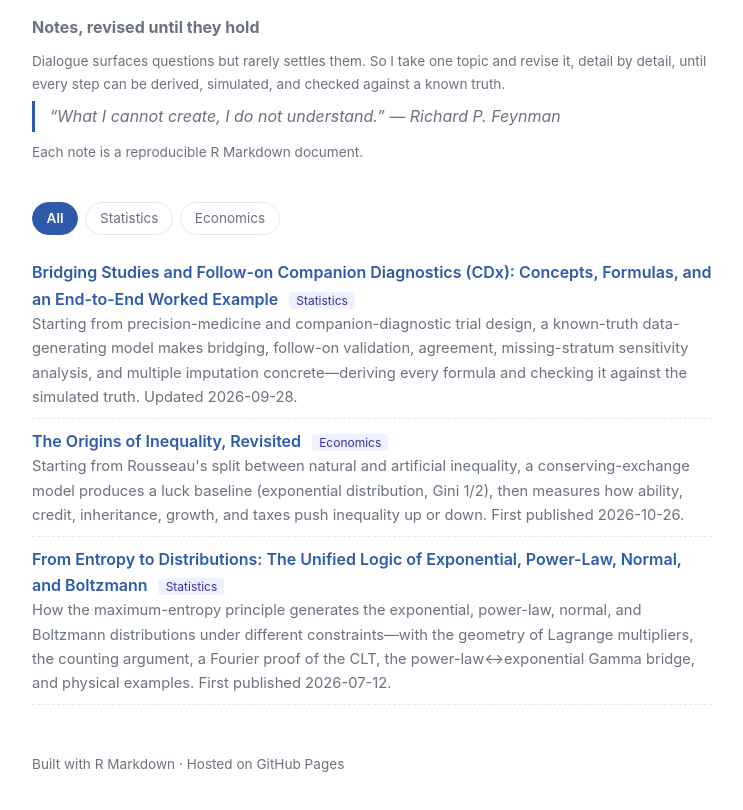
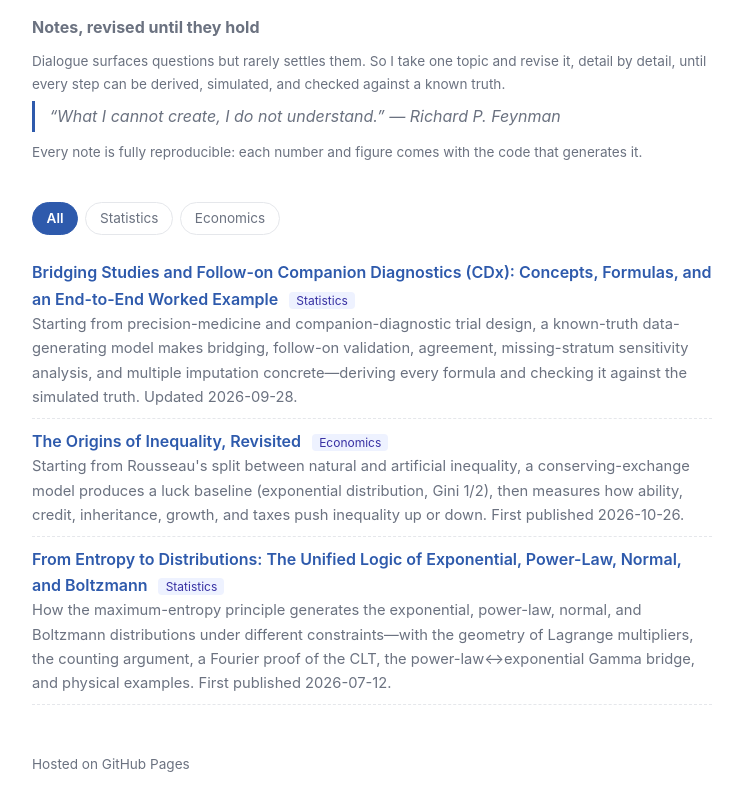
Before and after one commit to nyuhuyang/nyuhuyang.github.io, a plain HTML site: page index.html in a window 1280 px wide. Shown: the part 160-970 px from the top of the page, without its empty margins (268-1011 px from the left). Drawn offline with Linux system fonts and the light colour scheme.

Commit message:
Upright Chinese quote; stress reproducibility over R Markdown
Co-Authored-By: Claude Opus 5.5 <noreply@anthropic.com>

```diff
--- a/index.html
+++ b/index.html
@@ -47,6 +47,7 @@
   .feynman-title { font-weight: 700; margin: 1.1rem 0 0.35rem; }
   blockquote.feynman-quote { margin: 0.35rem 0; padding: 0.15rem 0 0.15rem 0.9rem;
     border-left: 3px solid var(--accent); color: var(--muted); font-style: italic; }
+  html[lang="zh-CN"] blockquote.feynman-quote { font-style: normal; }
 </style>
 </head>
 <body>
@@ -72,8 +73,8 @@
        data-zh="“博学之，审问之，慎思之，明辨之，笃行之。” ——《中庸》"
        data-en="“What I cannot create, I do not understand.” — Richard P. Feynman">“What I cannot create, I do not understand.” — Richard P. Feynman</blockquote>
     <p class="lang-note"
-       data-zh="每篇笔记都是一份可复现的 R Markdown。"
-       data-en="Each note is a reproducible R Markdown document.">Each note is a reproducible R Markdown document.</p>
+       data-zh="每篇笔记都可完整复现：每个数字、每张图，都附有生成它的代码。"
+       data-en="Every note is fully reproducible: each number and figure comes with the code that generates it.">Every note is fully reproducible: each number and figure comes with the code that generates it.</p>
   </header>
 
   <div class="tagbar" role="group" aria-label="分类 / Category">
@@ -117,8 +118,8 @@
     </li>
   </ul>
 
-  <footer data-zh="用 R Markdown 编写 · 托管于 GitHub Pages"
-          data-en="Built with R Markdown · Hosted on GitHub Pages">Built with R Markdown · Hosted on GitHub Pages</footer>
+  <footer data-zh="托管于 GitHub Pages"
+          data-en="Hosted on GitHub Pages">Hosted on GitHub Pages</footer>
 </div>
 
 <script>
```
